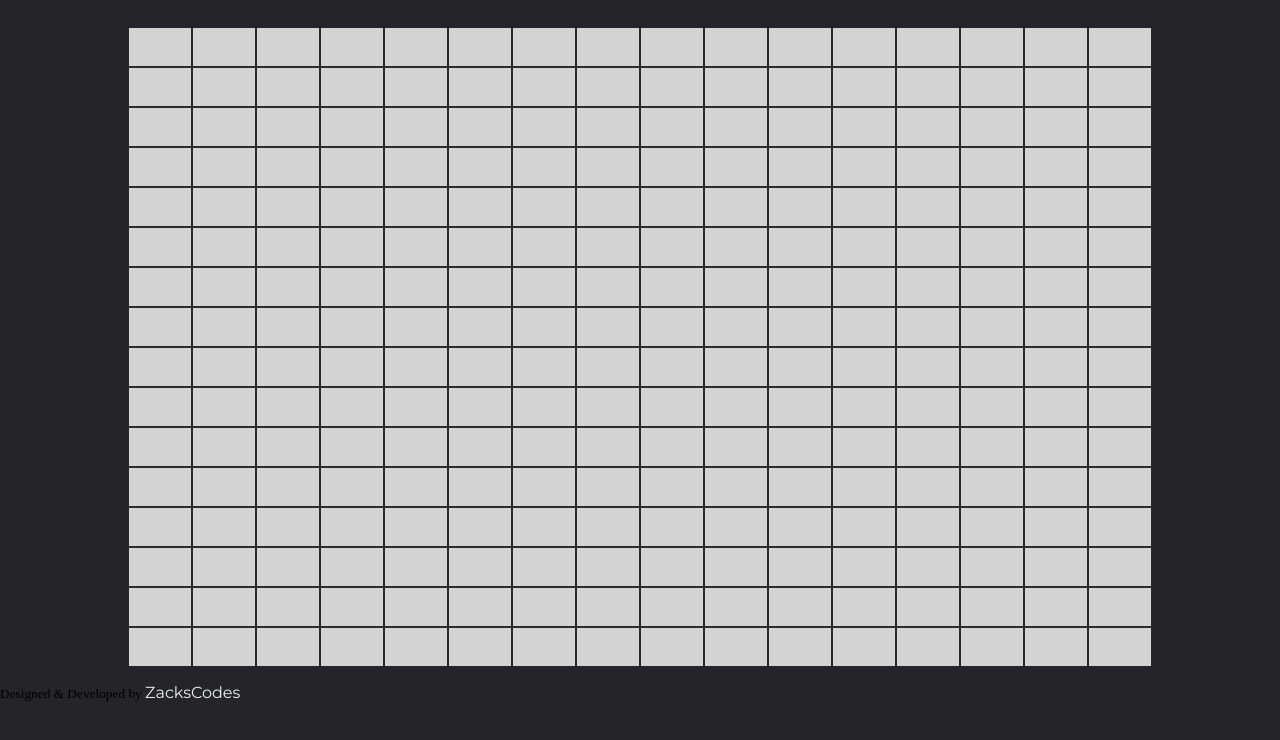
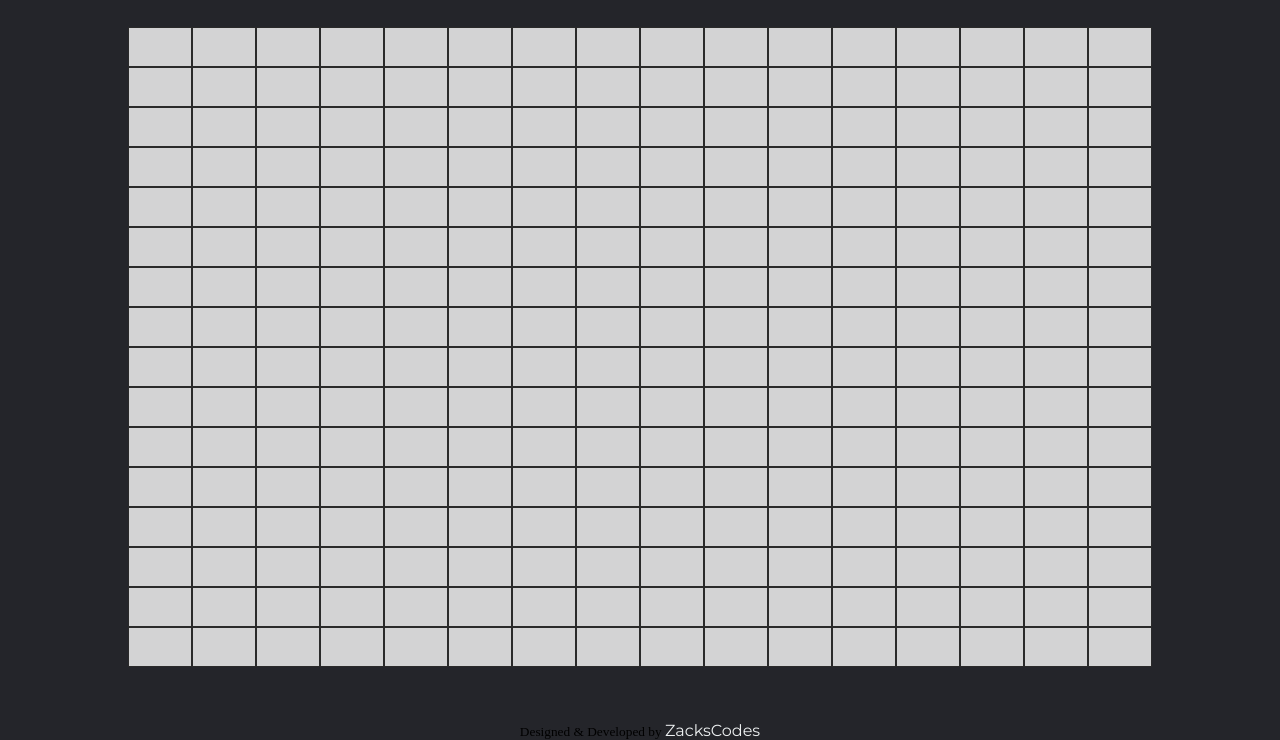
Before and after one commit to ZacksCodes/Hovering, a plain HTML site: page index.html in a window 1280 px wide. Shown: the part 72-812 px from the top of the page. Drawn offline with Linux system fonts and the light colour scheme.

Commit message:
Add footer

```diff
--- a/style.css
+++ b/style.css
@@ -84,3 +84,10 @@
 	font-size: 30px;
 	text-align: center;
 }
+
+
+.footer {
+	margin-top: 3%;
+	text-align: center;
+	font-family: aquatico;
+}
```
